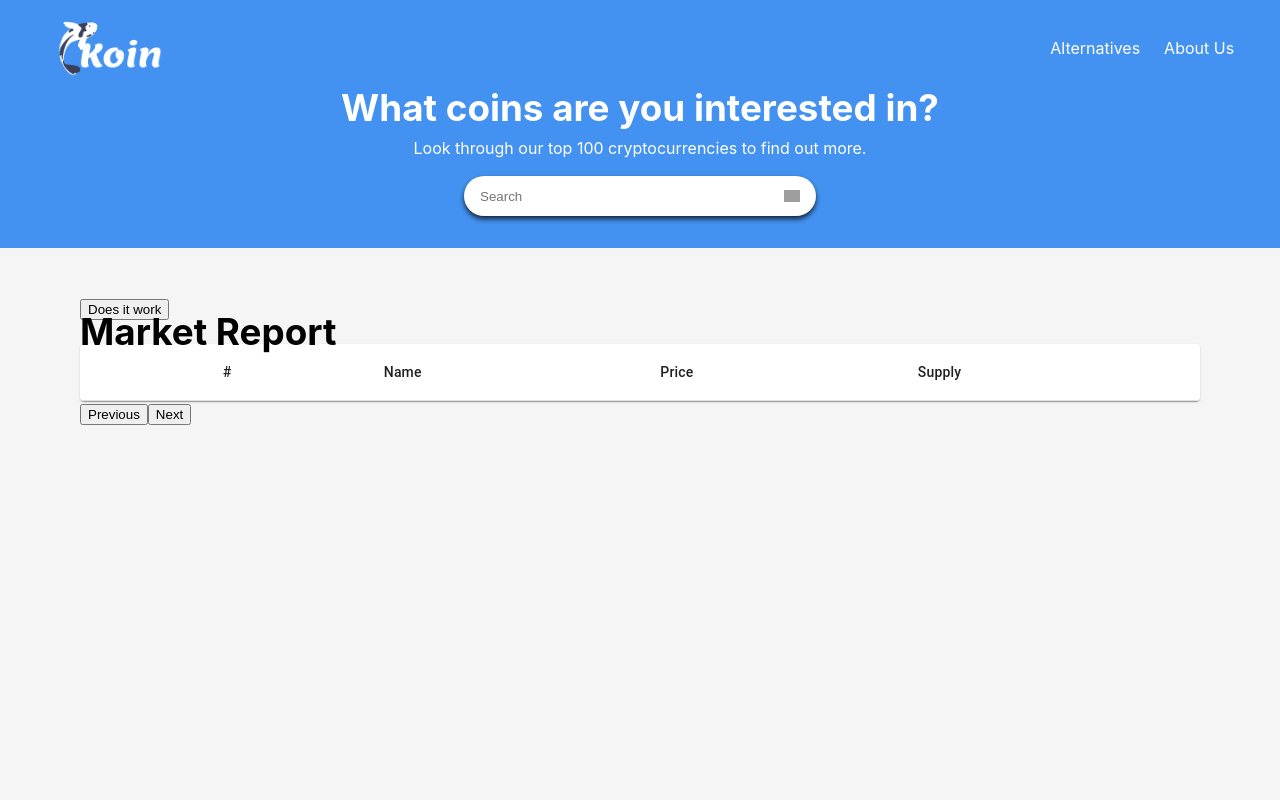
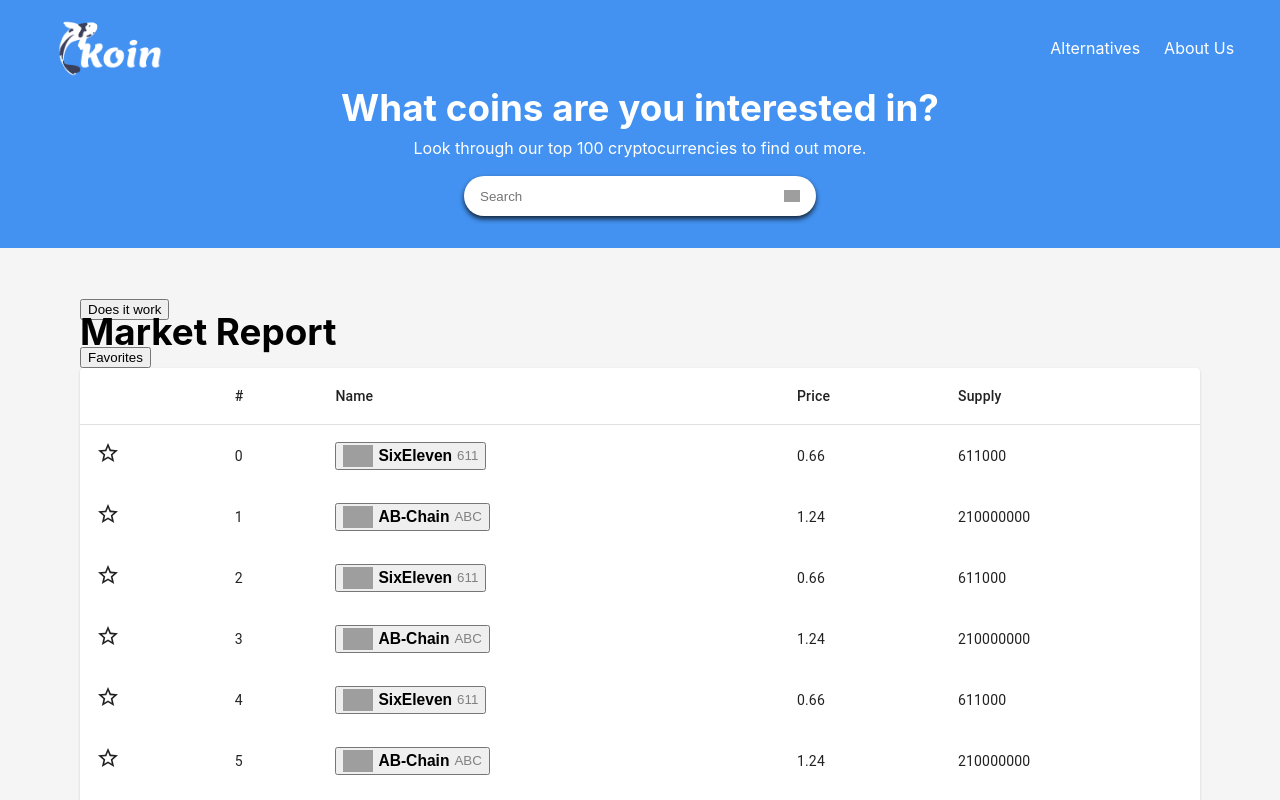
Before and after one commit to kyruken/Koin, a React (Vite) app: page / in a window 1280 px wide. Shown: the top 800 px of the page. Built offline with nearby package versions, Linux system fonts and the light colour scheme; grey boxes are pictures that could not be loaded.

Commit message:
remade changes

```diff
--- a/src/App.jsx
+++ b/src/App.jsx
@@ -8,37 +8,8 @@ import Footer from './components/footer.jsx';
 
 import data from './data.js';
 
-function createData(isFavorite, id, name, icon, symbol, price, supply) {
-  return { isFavorite, id, name, icon, symbol, price, supply };
-}
+function App() {
 
-let favoriteToggle = false;
-
-function App() {
-    const [allCoins, setAllCoins] = React.useState([]);
-    function getFavorites() {
-        let counter = 0;
-        favoriteToggle = !favoriteToggle;
-        if (favoriteToggle === true) {
-            let prevArray = coins;
-            const favoriteCoins = allCoins.filter(coin => {
-
-                if (coin.isFavorite === true && counter < 10) {
-                    counter++;
-                    return coin;
-                }
-            });
-            setCoins(favoriteCoins);
-        } else {
-            setCoins(allCoins.slice(0, 10));
-        }
-
-    }
-
-
-    React.useEffect(() => {
-      setAllCoins(data);
-    })
     // React.useEffect(() => {
     //     //for now, we will pretend that we will be fetching from an API
     //     // setAllCoins(data.crypto);
@@ -75,12 +46,8 @@ function App() {
   return (
     <div className="App">
       <Navbar />
-      <Header
-        allCoins={allCoins}
-      />
-      <Table
-        allCoins={allCoins}
-        />
+      <Header />
+      <Table />
 
       <Footer />
 
--- a/src/components/table.jsx
+++ b/src/components/table.jsx
@@ -11,16 +11,52 @@ import TableHead from '@mui/material/TableHead';
 import TableRow from '@mui/material/TableRow';
 import Paper from '@mui/material/Paper';
 
+import data from '../data.js';
+
+let favoriteToggle = false;
+let coinComponent;
+
 export default function theTable(props) {
-    const [coins, setCoins] = React.useState(props.allCoins.slice(0, 10));
+    const [coins, setCoins] = React.useState([]);
+    const [allCoins, setAllCoins] = React.useState([]);
     const [activePage, setActivePage] = React.useState("allCoins");
     const [coinCount, setCoinCount] = React.useState(10);
 
     React.useEffect(() => {
-        setCoins(props.allCoins.slice(coinCount-10, coinCount));
+        //for now, we will pretend that we will be fetching from an API
+        setAllCoins(data);
+        setCoins(data.slice(0,10));
+        // Promise.all([
+        //   fetch('http://api.coinlayer.com/list?access_key=e1f502ee8ff24808d2669766b28a3dd7').then(res => res.json()),
+        //   fetch('http://api.coinlayer.com/api/live?access_key=e1f502ee8ff24808d2669766b28a3dd7').then(res => res.json()),
+        // ]).then(data => setAllCoins(() => {
+        //   const coinArray = [];
+        //   let counter = 0;
+        //   for (const coin in data[0].crypto) {
+        //     if (Object.hasOwn(data[0].crypto, coin)) {
+        //       coinArray.push(data[0].crypto[coin]);
+        //     }
+        //   }
 
-    }, [coinCount])
+        //   for (let x = 0; x < coinArray.length; x++) {
+        //     coinArray[x].isFavorite = false;
+        //     coinArray[x].id = x;
+        //     coinArray[x].price = 0;
+        //   }
 
+        //   for (const price in data[1].rates) {
+        //     if (Object.hasOwn(data[1].rates, price)) {
+
+        //       coinArray[counter].price = data[1].rates[price];
+        //     }
+        //     counter++;
+
+        //   }
+        //   setCoins(coinArray.slice(0,10));
+        //   return coinArray;
+        // }));
+
+    }, [])
     function getPrevCoins() {
         setCoinCount(coinCount => coinCount - 10);
         if (coinCount <= 10) {
@@ -30,7 +66,7 @@ export default function theTable(props) {
         const coinArray = [];
 
         for (let x = 0, y = coinCount - 20; x < 10; x++) {
-            coinArray[x] = props.allCoins[y];
+            coinArray[x] = allCoins[y];
             y++;
         }
 
@@ -39,17 +75,36 @@ export default function theTable(props) {
 
     function getNextCoins() {
         setCoinCount(coinCount => coinCount + 10);
-        if (coinCount >= 50) {
+        if (coinCount >= allCoins.length) {
             setCoinCount(coinCount => coinCount - 10);
             return;
         }
         const coinArray = [];
 
         for (let x = 0, y = coinCount; x < 10; x++) {
-            coinArray[x] = props.allCoins[y];
+            coinArray[x] = allCoins[y];
             y++;
         }
         setCoins(coinArray);
+    }
+
+    function getFavorites() {
+        let counter = 0;
+        favoriteToggle = !favoriteToggle;
+        if (favoriteToggle === true) {
+            let prevArray = coins;
+            const favoriteCoins = allCoins.filter(coin => {
+
+                if (coin.isFavorite === true && counter < 10) {
+                    counter++;
+                    return coin;
+                }
+            });
+            setCoins(favoriteCoins);
+        } else {
+            setCoins(allCoins.slice(0, 10));
+        }
+
     }
 
     function getActivePage(coin) {
@@ -61,40 +116,38 @@ export default function theTable(props) {
             icon={coin.icon}
             symbol={coin.symbol}
             price={coin.price}
-            supply={coin.supply}
+            supply={coin.max_supply}
         />
     }
 
     function handleClick(id) {
+        //For showing the favorites on display
         setCoins(prevCoins => {
             let newCoins = prevCoins.map(coin => {
-                if (coin.id === id) {
-                    let newCoin = { ...coin, isFavorite: !coin.isFavorite };
-                    return newCoin;
-
-                }
-                else {
-                    return coin;
-                }
+                return coin.id === id ? { ...coin, isFavorite: !coin.isFavorite } : coin;
             })
-
             return newCoins;
         })
-
+        //For setting it to our AllCoins state
         setAllCoins(prevCoins => {
             let newCoins = prevCoins.map(coin => {
-                if (coin.id === id) {
-                    let newCoin = { ...coin, isFavorite: !coin.isFavorite };
-                    return newCoin;
-
-                }
-                else {
-                    return coin;
-                }
+                return coin.id === id ? { ...coin, isFavorite: !coin.isFavorite } : coin;
             })
-
             return newCoins;
         })
+        // setAllCoins(prevCoins => {
+        //     let newCoins = prevCoins.map(coin => {
+        //         if (coin.id === id) {
+        //             let newCoin = { ...coin, isFavorite: !coin.isFavorite };
+        //             return newCoin;
+
+        //         }
+        //         else {
+        //             return coin;
+        //         }
+        //     })
+        //     return newCoins;
+        // })
     }
 
 
@@ -118,19 +171,19 @@ export default function theTable(props) {
                 </button>
             </TableCell>
             <TableCell sx={{ border: 0 }}>{row.price}</TableCell>
-            <TableCell sx={{ border: 0 }}>{row.supply}</TableCell>
+            <TableCell sx={{ border: 0 }}>{row.max_supply}</TableCell>
 
         </TableRow>
     ))
 
     return (
         <div className="table-container">
-            <button onClick={() => console.log(coins)}>Does it work</button>
+            <button onClick={() => setCoinCount(20)}>Does it work</button>
             {activePage === "allCoins"
                 &&
                 <div>
                     <h2>Market Report</h2>
-                    {/* <button onClick={getFavorites}>Favorites</button> */}
+                    <button onClick={getFavorites}>Favorites</button>
                     <TableContainer component={Paper}>
                         <Table sx={{ minWidth: 650 }} aria-label="simple table">
                             <TableHead>
--- a/src/data.js
+++ b/src/data.js
@@ -5,6 +5,9 @@ export default
             "name": "SixEleven",
             "name_full": "SixEleven (611)",
             "max_supply": 611000,
+            "id": 0,
+            "isFavorite": false,
+            "price": 0.66,
             "icon_url": "https://assets.coinlayer.com/icons/611.png"
 
         },
@@ -13,8 +16,137 @@ export default
             "name": "AB-Chain",
             "name_full": "AB-Chain (ABC)",
             "max_supply": 210000000,
+            "id": 1,
+            "isFavorite": false,
+            "price": 1.24,
             "icon_url": "https://assets.coinlayer.com/icons/ABC.png"
-        }
+        },
+        {
+            "symbol": "611",
+            "name": "SixEleven",
+            "name_full": "SixEleven (611)",
+            "max_supply": 611000,
+            "id": 2,
+            "isFavorite": false,
+            "price": 0.66,
+            "icon_url": "https://assets.coinlayer.com/icons/611.png"
+
+        },
+        {
+            "symbol": "ABC",
+            "name": "AB-Chain",
+            "name_full": "AB-Chain (ABC)",
+            "max_supply": 210000000,
+            "id": 3,
+            "isFavorite": false,
+            "price": 1.24,
+            "icon_url": "https://assets.coinlayer.com/icons/ABC.png"
+        },
+        {
+            "symbol": "611",
+            "name": "SixEleven",
+            "name_full": "SixEleven (611)",
+            "max_supply": 611000,
+            "id": 4,
+            "isFavorite": false,
+            "price": 0.66,
+            "icon_url": "https://assets.coinlayer.com/icons/611.png"
+
+        },
+        {
+            "symbol": "ABC",
+            "name": "AB-Chain",
+            "name_full": "AB-Chain (ABC)",
+            "max_supply": 210000000,
+            "id": 5,
+            "isFavorite": false,
+            "price": 1.24,
+            "icon_url": "https://assets.coinlayer.com/icons/ABC.png"
+        },
+        {
+            "symbol": "611",
+            "name": "SixEleven",
+            "name_full": "SixEleven (611)",
+            "max_supply": 611000,
+            "id": 6,
+            "isFavorite": false,
+            "price": 0.66,
+            "icon_url": "https://assets.coinlayer.com/icons/611.png"
+
+        },
+        {
+            "symbol": "ABC",
+            "name": "AB-Chain",
+            "name_full": "AB-Chain (ABC)",
+            "max_supply": 210000000,
+            "id": 7,
+            "isFavorite": false,
+            "price": 1.24,
+            "icon_url": "https://assets.coinlayer.com/icons/ABC.png"
+        },
+        {
+            "symbol": "611",
+            "name": "SixEleven",
+            "name_full": "SixEleven (611)",
+            "max_supply": 611000,
+            "id": 8,
+            "isFavorite": false,
+            "price": 0.66,
+            "icon_url": "https://assets.coinlayer.com/icons/611.png"
+
+        },
+        {
+            "symbol": "ABC",
+            "name": "AB-Chain",
+            "name_full": "AB-Chain (ABC)",
+            "max_supply": 210000000,
+            "id": 9,
+            "isFavorite": false,
+            "price": 1.24,
+            "icon_url": "https://assets.coinlayer.com/icons/ABC.png"
+        },
+        {
+            "symbol": "611",
+            "name": "SixEleven",
+            "name_full": "SixEleven (611)",
+            "max_supply": 611000,
+            "id": 10,
+            "isFavorite": false,
+            "price": 0.66,
+            "icon_url": "https://assets.coinlayer.com/icons/611.png"
+
+        },
+        {
+            "symbol": "ABC",
+            "name": "AB-Chain",
+            "name_full": "AB-Chain (ABC)",
+            "max_supply": 210000000,
+            "id": 11,
+            "isFavorite": false,
+            "price": 1.24,
+            "icon_url": "https://assets.coinlayer.com/icons/ABC.png"
+        },
+        {
+            "symbol": "611",
+            "name": "SixEleven",
+            "name_full": "SixEleven (611)",
+            "max_supply": 611000,
+            "id": 12,
+            "isFavorite": false,
+            "price": 0.66,
+            "icon_url": "https://assets.coinlayer.com/icons/611.png"
+
+        },
+        {
+            "symbol": "ABC",
+            "name": "AB-Chain",
+            "name_full": "AB-Chain (ABC)",
+            "max_supply": 210000000,
+            "id": 13,
+            "isFavorite": false,
+            "price": 1.24,
+            "icon_url": "https://assets.coinlayer.com/icons/ABC.png"
+        },
         // "611": {
         //     "symbol": "611",
         //     "name": "SixEleven",
```
